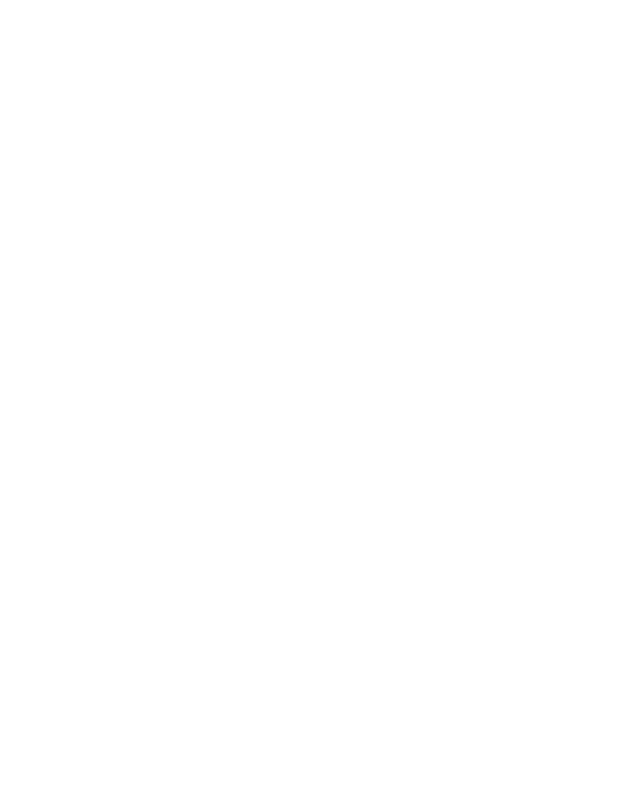
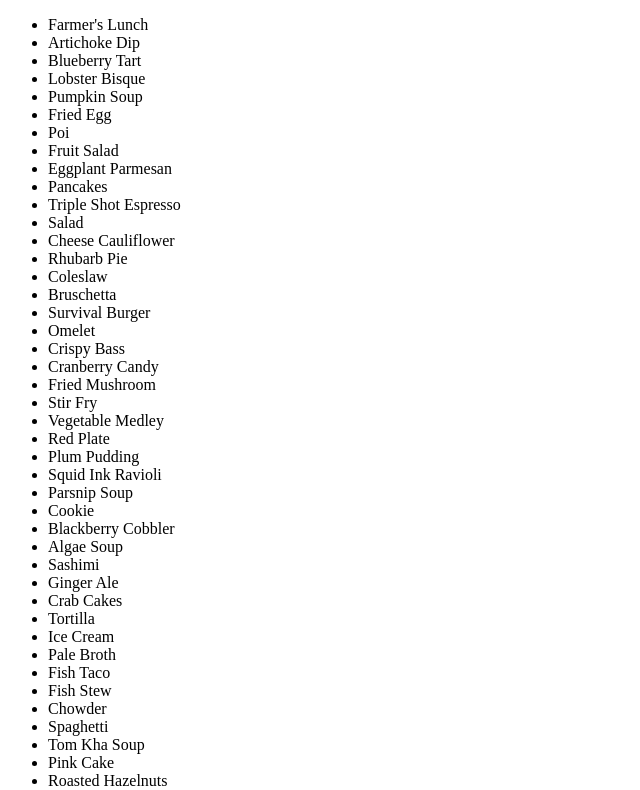
Before and after one commit to max-content/stardew, a React (Create React App) app: page / in a window 1280 px wide. Shown: the top 790 px of the page, without its empty margins (0-640 px from the left). Built offline with nearby package versions, Linux system fonts and the light colour scheme.

Commit message:
recipe name list rendering

```diff
--- a/src/App.js
+++ b/src/App.js
@@ -1,5 +1,6 @@
 import React from 'react'
 import recipes from './recipes.json'
+import Names from './Names'
 // import './App.css';
 
 class App extends React.Component {
@@ -7,15 +8,15 @@
   render() {
     const list = recipes.data
 
-    const renderFoods = (foods) => {
-      foods.map(food => {
-        return <li> {food.names} </li>
-      });
-    }
+    // const renderFoods = (foods) => {
+    //   foods.map(food => {
+    //     return <li> {food.names} </li>
+    //   });
+    // }
 
-    console.log(list[0].names);
+    // console.log(list[0].names);
     return (<div>
-      <ul> {renderFoods(list)}</ul>
+      <Names recipes={list} />
     </div>
     )
   }
--- /dev/null
+++ b/src/Names.js
@@ -0,0 +1,26 @@
+import React from 'react';
+
+class Names extends React.Component {
+  constructor(props) {
+    super(props)
+    this.state = {
+      recipes: props.recipes
+    }
+
+    // console.log(this.state.recipes)
+  }
+  render() {
+    const listRecNames = () => {
+      return this.state.recipes.map(food => {
+        return <li> {food.names} </li>
+      })
+    }
+    return (
+      <ul>
+        {listRecNames()}
+      </ul>
+    )
+  }
+}
+
+export default Names;
```
Also changed, not shown: 1 other file (tests, documents, lock files or other folders).
